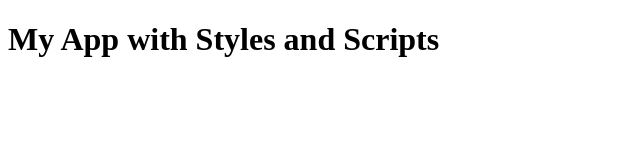
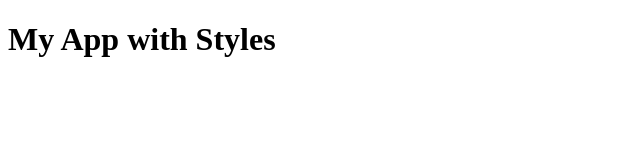
Before and after one commit to Condor2k11/test_repo-Cody-Harrison-Connor, a plain HTML site: page index.html in a window 1280 px wide. Shown: the whole page, without its empty margins (0-640 px from the left). Drawn offline with Linux system fonts and the light colour scheme.

Commit message:
made change

```diff
--- a/index.html
+++ b/index.html
@@ -8,7 +8,7 @@
     <title>Document</title>
 </head>
 <body>
-    <h1>My App with Styles and Scripts</h1>
+    <h1>My App with Styles</h1>
     <script src="app.js"></script>
 </body>
 </html>
```
